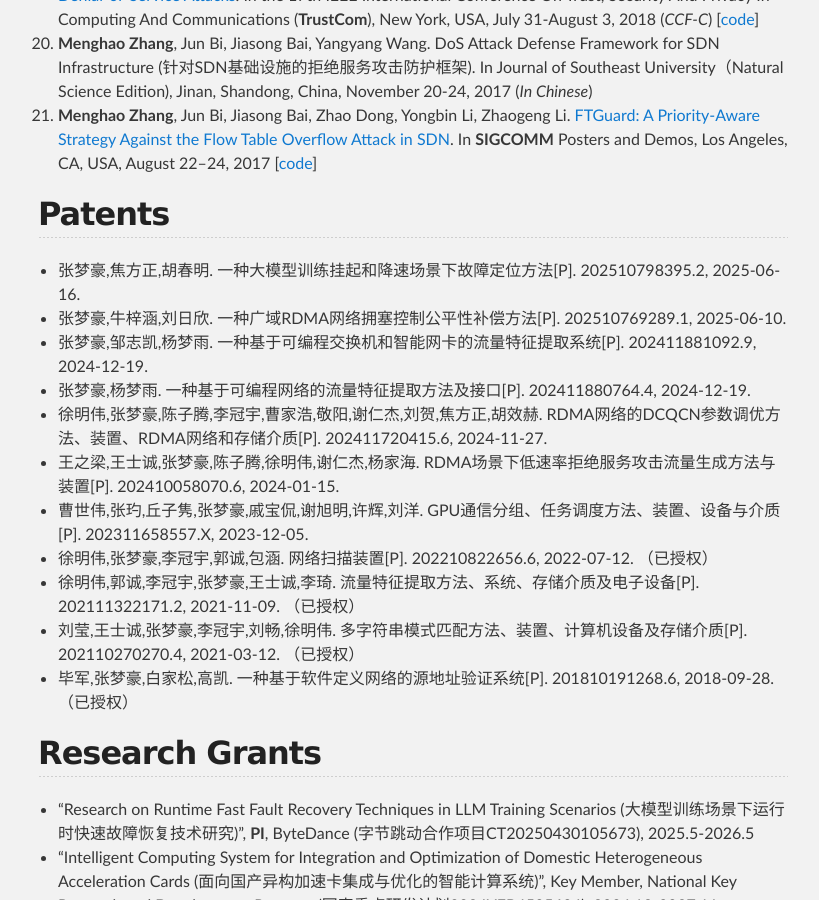
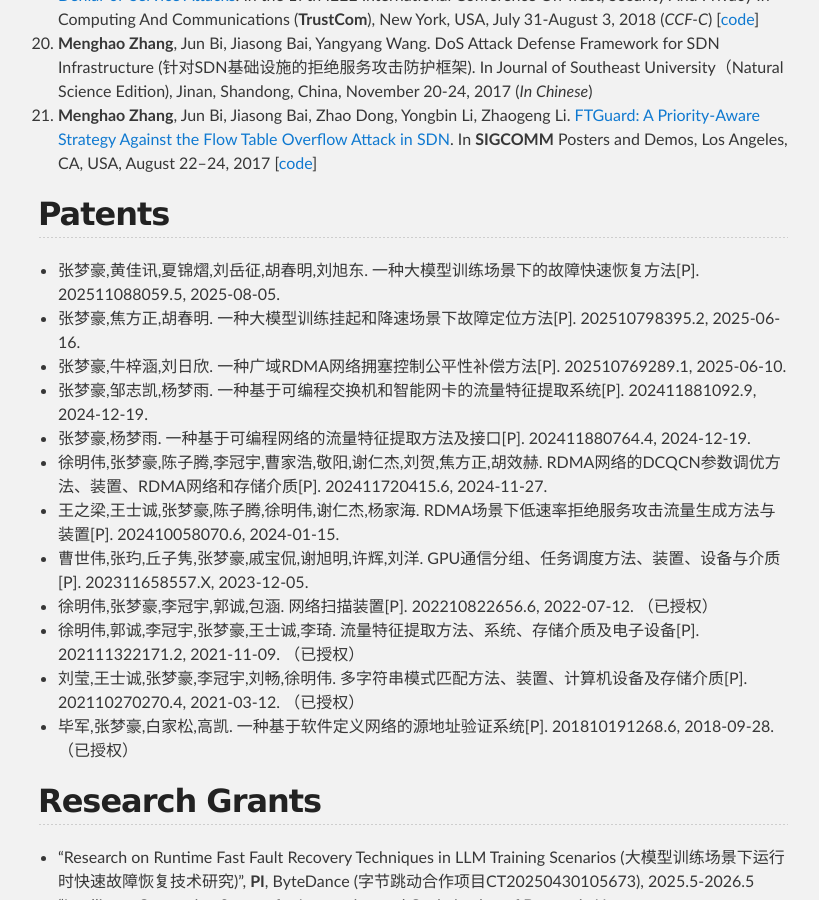
Before and after one commit to zhangmenghao/zhangmenghao.github.io, a Jekyll site: the page built from index.md, in a window 1280 px wide and 900 px high, scrolled down 4974 px. Shown: the whole window, without its empty margins (227-1046 px from the left). Built offline with Jekyll 4.4.1, drawn with Linux system fonts in a browser that asks for light colours.

Commit message:
Update patent

```diff
--- a/index.md
+++ b/index.md
@@ -175,6 +175,7 @@
 
 
 ## Patents
+* 张梦豪,黄佳讯,夏锦熠,刘岳征,胡春明,刘旭东. 一种大模型训练场景下的故障快速恢复方法[P]. 202511088059.5, 2025-08-05.
 * 张梦豪,焦方正,胡春明. 一种大模型训练挂起和降速场景下故障定位方法[P]. 202510798395.2, 2025-06-16.
 * 张梦豪,牛梓涵,刘日欣. 一种广域RDMA网络拥塞控制公平性补偿方法[P]. 202510769289.1, 2025-06-10.
 * 张梦豪,邹志凯,杨梦雨. 一种基于可编程交换机和智能网卡的流量特征提取系统[P]. 202411881092.9, 2024-12-19.
```
